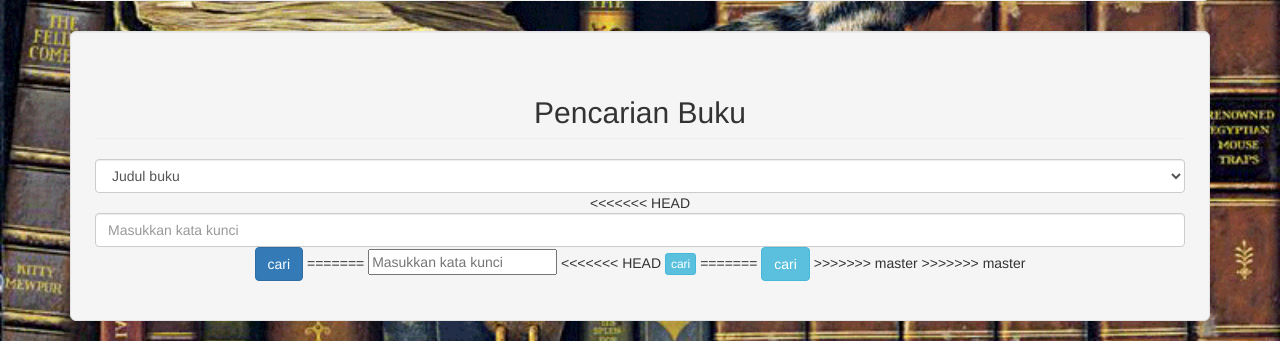
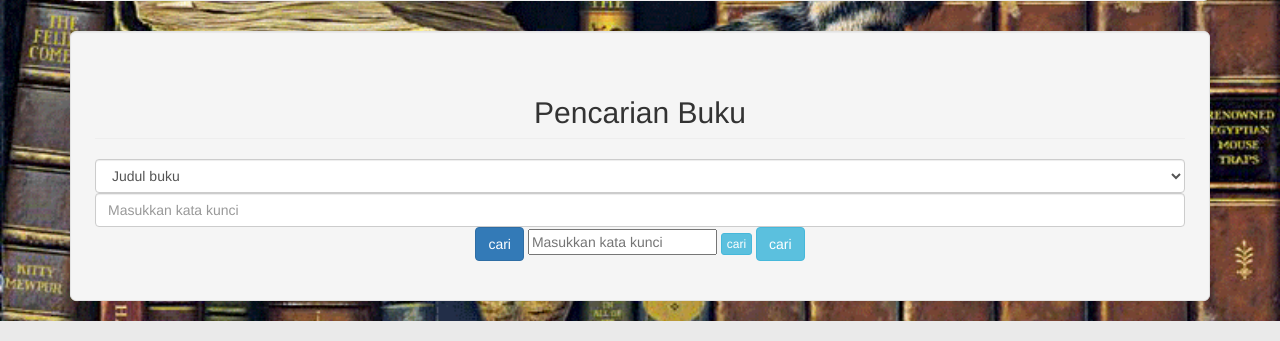
Before and after one commit to MasDeny/project-web, a PHP site: page / in a window 1280 px wide. Shown: the part 666-1007 px from the top of the page. Run offline with PHP 8.4, Linux system fonts and the light colour scheme.

Commit message:
fix index

```diff
--- a/index.php
+++ b/index.php
@@ -66,19 +66,11 @@
 					<option value="thn_terbit">Tahun terbit</option>
 					<option value="isbn">ISBN</option>
 				</select>
-<<<<<<< HEAD
 				<input type="text" class="form-control" placeholder="Masukkan kata kunci" name="keyword" required>
 				<input type="submit" name="search" value="cari" class="btn btn-primary">
-=======
-
 				<input type="text" placeholder="Masukkan kata kunci" name="keyword" required>
-<<<<<<< HEAD
 				<input type="submit" name="search" value="cari" class="btn btn-info btn-xs">
-=======
 				<input type="submit" name="search" value="cari" class="btn btn-info">
->>>>>>> master
-
->>>>>>> master
 			</form>
 
 		</div>
```
